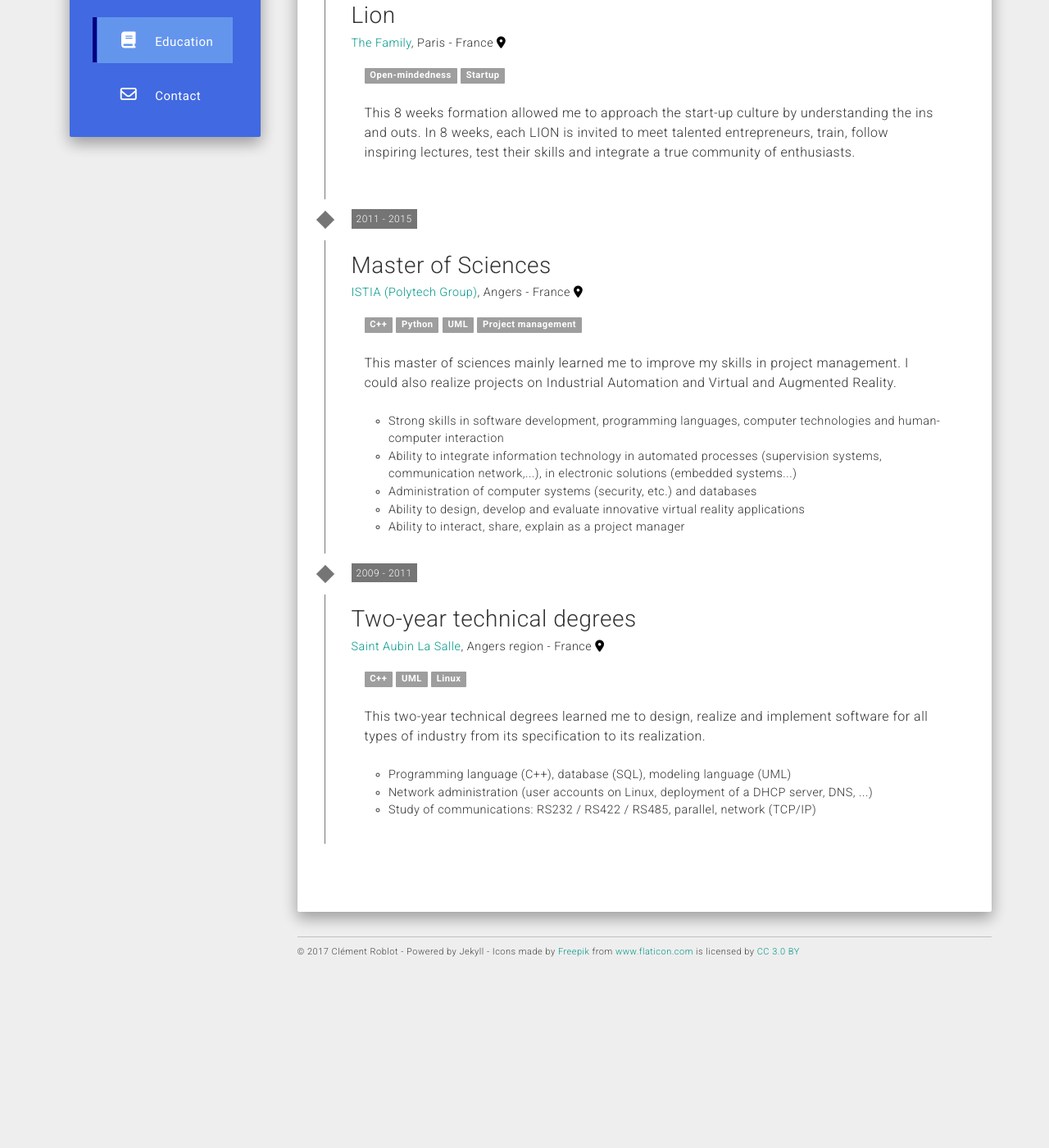
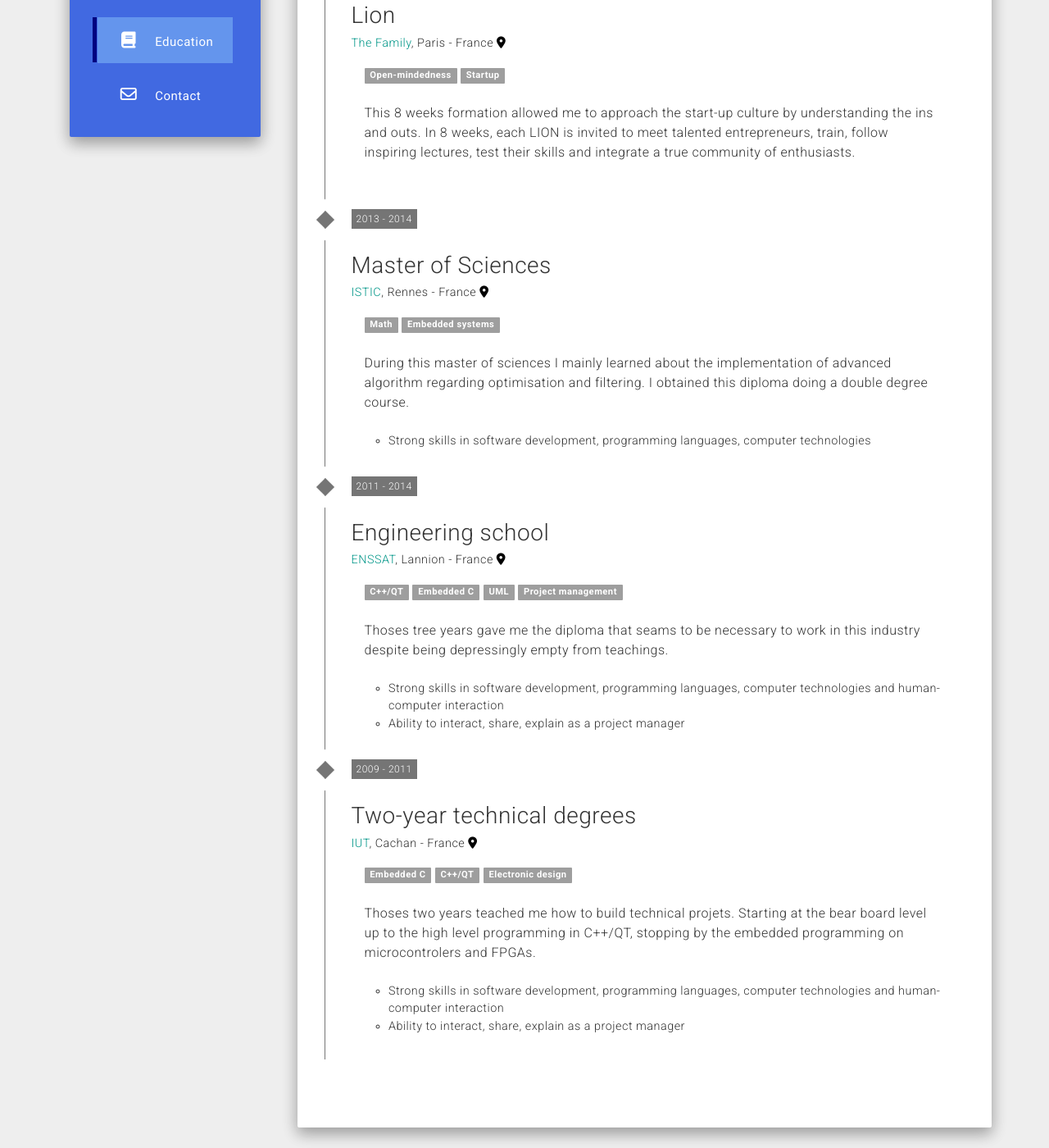
Before and after one commit to clement-roblot/karlito139.github.io, a Jekyll site: the page built from education.md, in a window 1280 px wide and 1400 px high, scrolled down 308 px. Shown: the whole window at 82% size. Built offline with Jekyll 4.4.1, drawn with Linux system fonts in a browser that asks for light colours; nearby versions of some CDN libraries; before the commit the page ends 1504 px from its top, so only the background shows below that; some of the changed text lies outside the part shown.

Commit message:
Added a first version of my education.

```diff
--- a/education.md
+++ b/education.md
@@ -7,7 +7,7 @@ permalink: /education/
   <li class="timeline-event">
     <label class="timeline-event-icon"></label>
     <div class="timeline-event-copy">
-      <p class="timeline-event-thumbnail">June 2017 - July 2017</p>
+      <p class="timeline-event-thumbnail">October 2016 - December 2016</p>
       <h3>Lion</h3>
       <h4>
         <a href="https://joinlion.co/" target="_blank">The Family</a>, Paris - France
@@ -26,59 +26,93 @@ permalink: /education/
 
     </div>
   </li>
+
+
+
+
   <li class="timeline-event">
     <label class="timeline-event-icon"></label>
     <div class="timeline-event-copy">
-      <p class="timeline-event-thumbnail">2011 - 2015</p>
+      <p class="timeline-event-thumbnail">2013 - 2014</p>
       <h3>Master of Sciences</h3>
       <h4>
-        <a href="http://www.istia.univ-angers.fr/en/education/automation-and-computer-engineering.html" target="_blank">ISTIA (Polytech Group)</a>, Angers - France
-        <a class="hidden-link" href="https://www.google.fr/maps/place/Angers/@47.4818831,-0.5980396,13z">
+        <a href="https://etudes.univ-rennes1.fr/master-electronique/themes/M2/PresentationSpecialite/SISEA" target="_blank">ISTIC</a>, Rennes - France
+        <a class="hidden-link" href="https://www.google.com/maps/place/ISTIC/@48.1132942,-1.6673241,13z/data=!4m5!3m4!1s0x480edee4490f4333:0x3c4238e97734ee99!8m2!3d48.1151495!4d-1.6383743">
           <i class="fa fa-map-marker" aria-hidden="true"></i>
         </a>
       </h4>
       <div class="training">
-        <span class="label">C++</span>
-        <span class="label">Python</span>
+        <span class="label">Math</span>
+        <span class="label">Embedded systems</span>
+        <br/><br/>
+        During this master of sciences I mainly learned about the implementation of advanced algorithm regarding optimisation and filtering. I obtained this diploma doing a double degree course.
+        <br/><br/>
+        <ul>
+          <li>Strong skills in software development, programming languages, computer technologies</li>
+        </ul>
+      </div>
+    </div>
+  </li>
+
+
+
+  <li class="timeline-event">
+    <label class="timeline-event-icon"></label>
+    <div class="timeline-event-copy">
+      <p class="timeline-event-thumbnail">2011 - 2014</p>
+      <h3>Engineering school</h3>
+      <h4>
+        <a href="http://www.enssat.fr/en_US/formations/formation-ingenieur-electronique" target="_blank">ENSSAT</a>, Lannion - France
+        <a class="hidden-link" href="https://www.google.com/maps/place/Enssat+-+%C3%89cole+Nationale+Sup%C3%A9rieure+des+Sciences+Apliqu%C3%A9es+et+de+Technologie/@48.7297351,-3.4644059,17z/data=!3m1!4b1!4m5!3m4!1s0x48122bebcc946cff:0x7dde59569aaf04a2!8m2!3d48.7297351!4d-3.4622172">
+          <i class="fa fa-map-marker" aria-hidden="true"></i>
+        </a>
+      </h4>
+      <div class="training">
+        <span class="label">C++/QT</span>
+        <span class="label">Embedded C</span>
         <span class="label">UML</span>
         <span class="label">Project management</span>
         <br/><br/>
-        This master of sciences mainly learned me to improve my skills in project management. I could also realize projects on Industrial Automation and Virtual and Augmented Reality.
+        Thoses tree years gave me the diploma that seams to be necessary to work in this industry despite being depressingly empty from teachings.
         <br/><br/>
         <ul>
           <li>Strong skills in software development, programming languages, computer technologies and human-computer interaction</li>
-          <li>Ability to integrate information technology in automated processes (supervision systems, communication network,...), in electronic solutions (embedded systems...)</li>
-          <li>Administration of computer systems (security, etc.) and databases</li>
-          <li>Ability to design, develop and evaluate innovative virtual reality applications</li>
           <li>Ability to interact, share, explain as a project manager</li>
         </ul>
       </div>
     </div>
   </li>
+
+
+
+
   <li class="timeline-event">
     <label class="timeline-event-icon"></label>
     <div class="timeline-event-copy">
       <p class="timeline-event-thumbnail">2009 - 2011</p>
       <h3>Two-year technical degrees</h3>
       <h4>
-        <a href="http://www.saintaubinlasalle.fr/superieur/les-bts-de-sals/bts-sn-ir" target="_blank">Saint Aubin La Salle</a>, Angers region - France
-        <a class="hidden-link" href="https://www.google.fr/maps/place/Angers/@47.4818831,-0.5980396,13z">
+        <a href="http://www.iut-cachan.u-psud.fr/fr/formations/geii.html" target="_blank">IUT</a>, Cachan - France
+        <a class="hidden-link" href="https://www.google.com/maps/place/IUT+de+Cachan/@48.7877067,2.327889,17z/data=!3m1!4b1!4m5!3m4!1s0x47e6713ac0e3d9ad:0xcfdcdded4be2c06b!8m2!3d48.7877067!4d2.3300777">
           <i class="fa fa-map-marker" aria-hidden="true"></i>
         </a>
       </h4>
       <div class="training">
-        <span class="label">C++</span>
-        <span class="label">UML</span>
-        <span class="label">Linux</span>
+        <span class="label">Embedded C</span>
+        <span class="label">C++/QT</span>
+        <span class="label">Electronic design</span>
         <br/><br/>
-        This two-year technical degrees learned me to design, realize and implement software for all types of industry from its specification to its realization.
+        Thoses two years teached me how to build technical projets. Starting at the bear board level up to the high level programming in C++/QT, stopping by the embedded programming on microcontrolers and FPGAs.
         <br/><br/>
         <ul>
-          <li>Programming language (C++), database (SQL), modeling language (UML)</li>
-          <li>Network administration (user accounts on Linux, deployment of a DHCP server, DNS, ...)</li>
-          <li>Study of communications: RS232 / RS422 / RS485, parallel, network (TCP/IP)</li>
+          <li>Strong skills in software development, programming languages, computer technologies and human-computer interaction</li>
+          <li>Ability to interact, share, explain as a project manager</li>
         </ul>
       </div>
     </div>
   </li>
+
+
+
+
 </ul>
```
